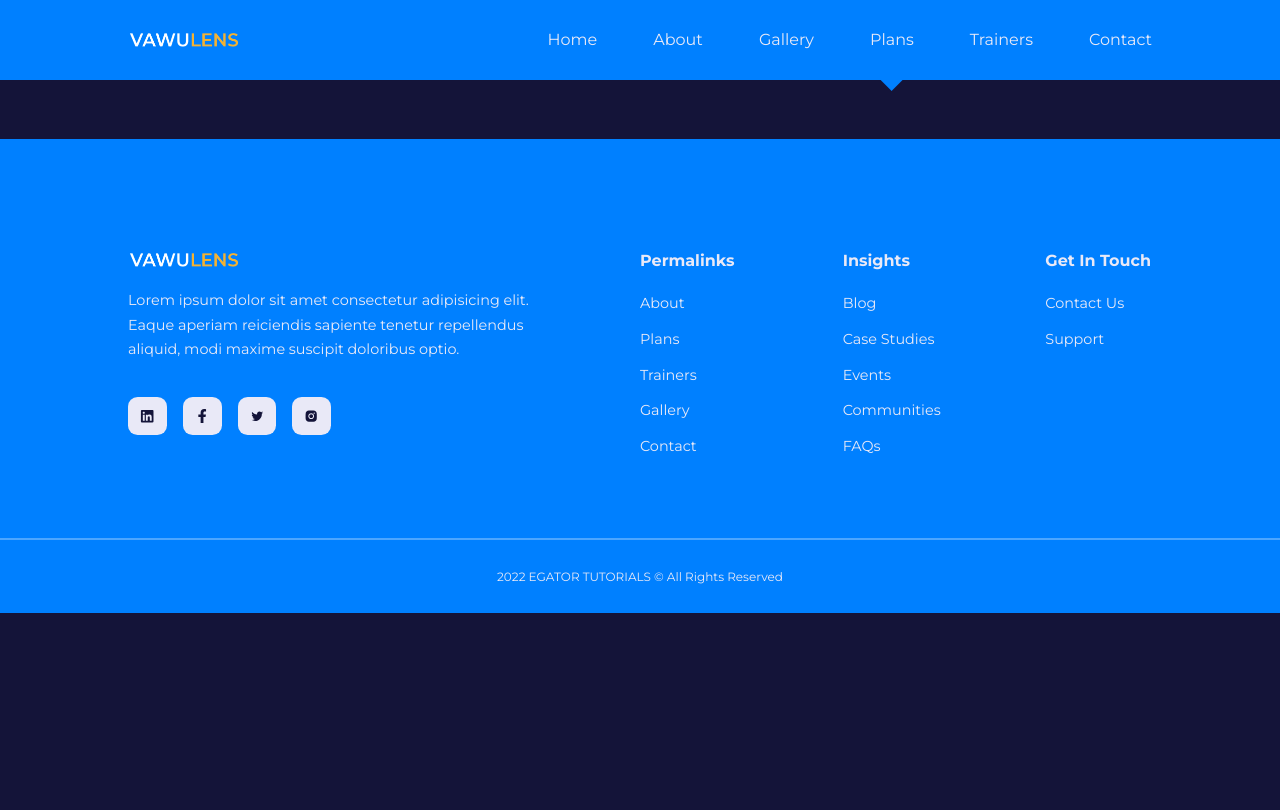
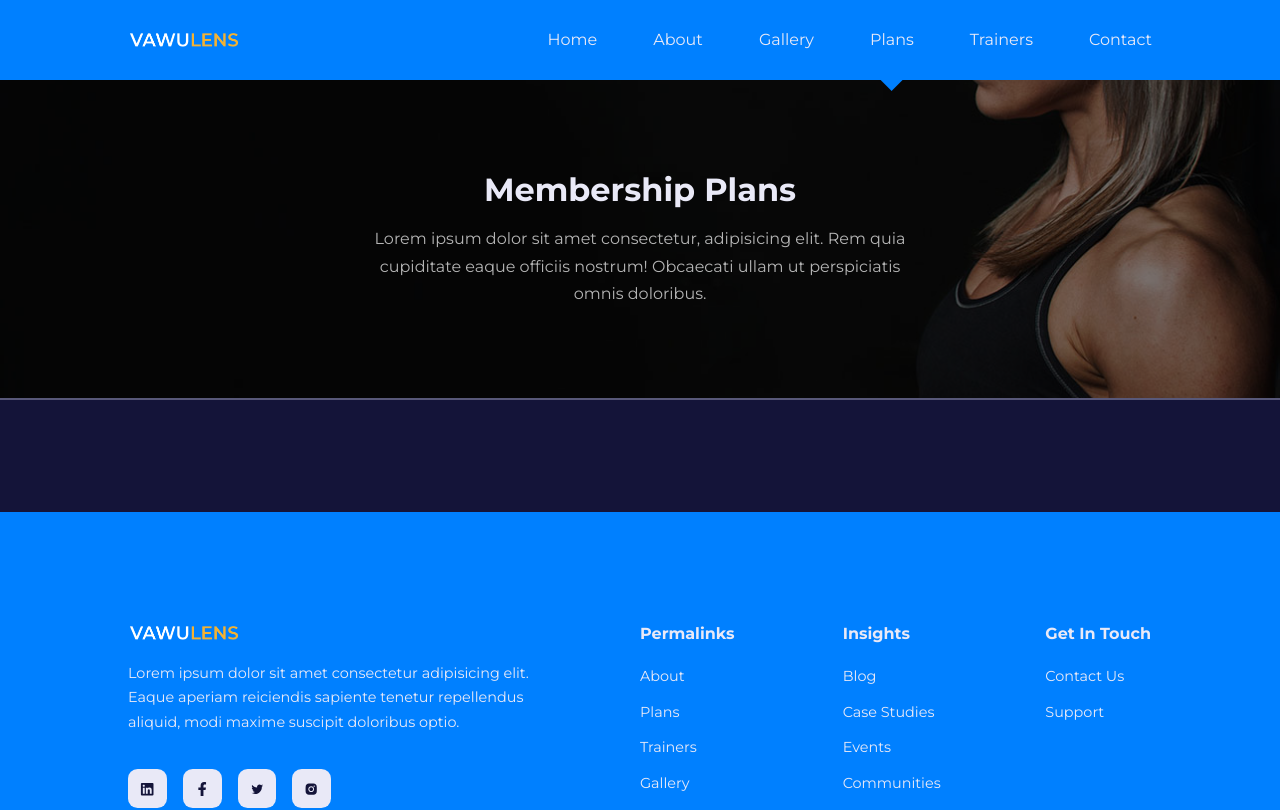
Before and after one commit to erickdc7/react-trainer-website, a React (Create React App) app: page /plans in a window 1280 px wide. Shown: the top 810 px of the page. Built offline with nearby package versions, Linux system fonts and the light colour scheme; the HTML template or start-up script is replaced by a standard one.

Commit message:
Header added to Plans.jsx

```diff
--- a/src/pages/plans/Plans.jsx
+++ b/src/pages/plans/Plans.jsx
@@ -1,9 +1,17 @@
 import React from 'react'
 import './plans.css'
+import Header from '../../components/Header'
+import HeaderImage from '../../images/header_bg_4.jpg'
+import Card from '../../UI/Card'
+import { plans } from '../../data'
 
 const Plans = () => {
     return (
-        <div>Plans</div>
+        <>
+            <Header title="Membership Plans" image={HeaderImage}>
+                Lorem ipsum dolor sit amet consectetur, adipisicing elit. Rem quia cupiditate eaque officiis nostrum! Obcaecati ullam ut perspiciatis omnis doloribus.
+            </Header>
+        </>
     )
 }
 
```
